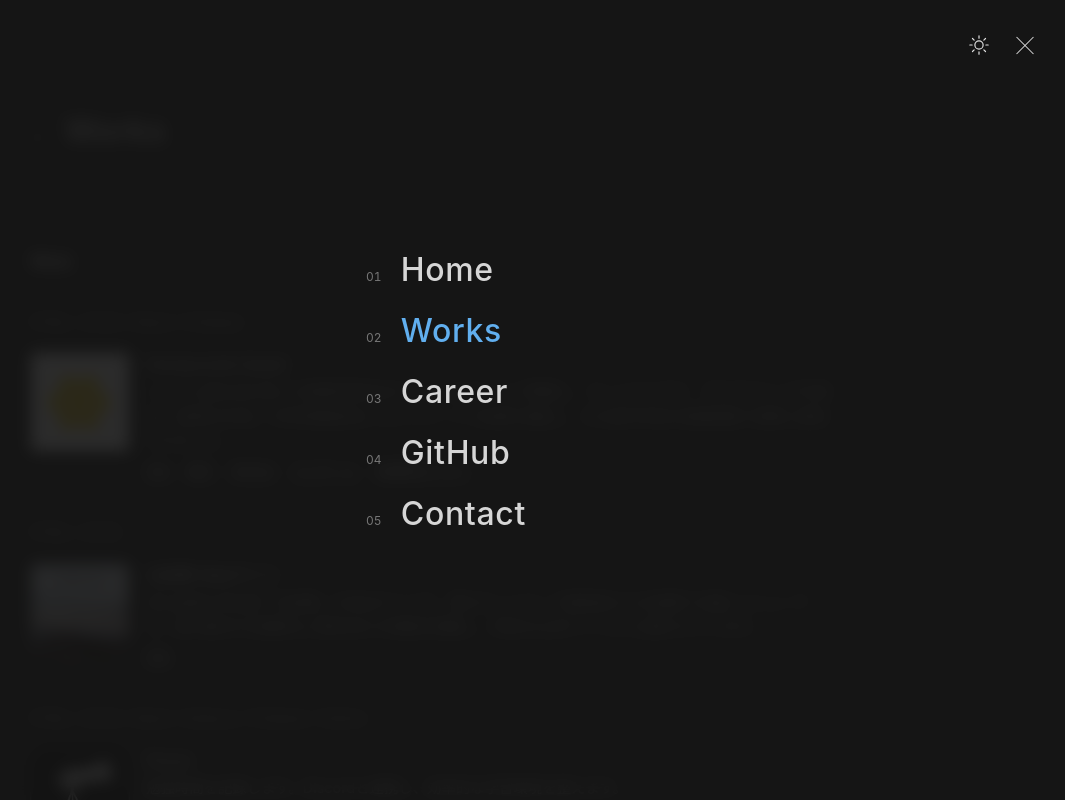
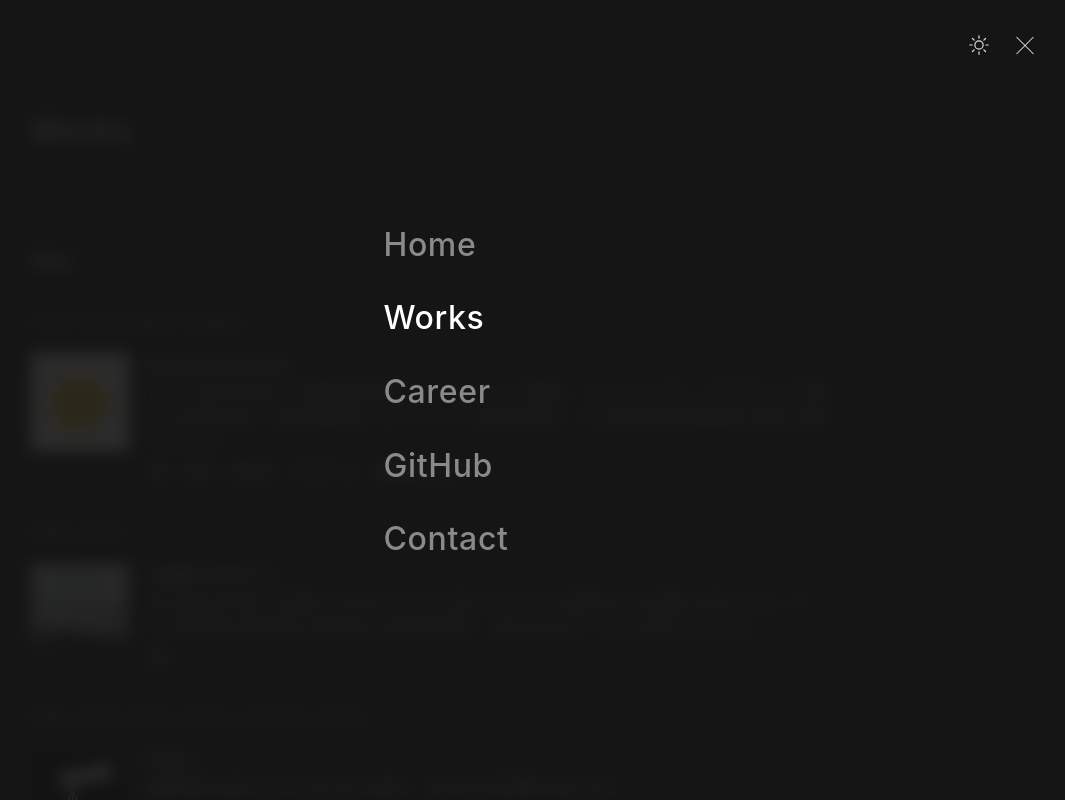
Before and after one commit to Izu-TABI/HomePage, a React (Create React App) app: page /works in a window 1280 px wide. Both pictures are taken after a click on the button 1235 px from the left and 45 px from the top of the page. Shown: the top 800 px of the page, without its empty margins (210-1275 px from the left). Built offline with nearby package versions, Linux system fonts and the light colour scheme; the HTML template or start-up script is replaced by a standard one.

Commit message:
chore: update design

```diff
--- a/src/App.css
+++ b/src/App.css
@@ -38,27 +38,18 @@
   list-style: none;
 }
 nav a {
-  display: flex;
-  align-items: baseline;
-  gap: 1.2em;
+  display: block;
   padding: 0.4em 0;
-  color: #515151;
+  font-size: 2rem;
+  font-weight: 500;
+  letter-spacing: 0.02em;
+  color: #8a8a8a;
   text-decoration: none;
   transition: color 0.2s;
 }
 nav a:hover,
 nav a.active {
-  color: #4078f2;
-}
-nav .nav-num {
-  font-size: 0.75rem;
-  font-variant-numeric: tabular-nums;
-  color: #9a9a9a;
-}
-nav .nav-label {
-  font-size: 2rem;
-  font-weight: 500;
-  letter-spacing: 0.02em;
+  color: #000000;
 }
 
 .open nav {
@@ -189,8 +180,8 @@
   transition: color 0.2s, border-color 0.2s;
 }
 .home-main .profile .profile-links a:hover {
-  color: rgb(78, 90, 149);
-  border-color: rgb(78, 90, 149);
+  color: #000000;
+  border-color: #000000;
 }
 @keyframes profileFadeIn {
   from {
@@ -357,20 +348,10 @@
   width: 75%;
   max-width: 800px;
   transform: translateX(-50%);
-  display: flex;
-  align-items: baseline;
-  gap: 1.2rem;
   font-size: 2rem;
   font-weight: 500;
   letter-spacing: 0.02em;
   color: #515151;
-}
-.main .title .title-num {
-  font-size: 0.75rem;
-  font-weight: 400;
-  letter-spacing: 0;
-  font-variant-numeric: tabular-nums;
-  color: #9a9a9a;
 }
 .main .contents {
   width: 100vw;
--- a/src/App.scss
+++ b/src/App.scss
@@ -42,32 +42,20 @@
   }
 
   a {
-    display: flex;
-    align-items: baseline;
-    gap: 1.2em;
+    display: block;
     padding: 0.4em 0;
-    color: #515151;
+    font-size: 2rem;
+    font-weight: 500;
+    letter-spacing: 0.02em;
+    color: #8a8a8a;
     text-decoration: none;
     transition: color 0.2s;
 
-    // 今いるページ（NavLink が .active を付ける）と、マウスを乗せたとき
+    // 今いるページ（NavLink が .active を付ける）と、マウスを乗せたときは差し色（ライトは黒・ダークは白）にする
     &:hover,
     &.active {
-      color: #4078f2;
+      color: #000000;
     }
-  }
-
-  // 項目の番号（エディタの行番号のように）
-  .nav-num {
-    font-size: 0.75rem;
-    font-variant-numeric: tabular-nums;
-    color: #9a9a9a;
-  }
-
-  .nav-label {
-    font-size: 2rem;
-    font-weight: 500;
-    letter-spacing: 0.02em;
   }
 }
 
@@ -224,8 +212,8 @@
         transition: color 0.2s, border-color 0.2s;
 
         &:hover {
-          color: rgb(78, 90, 149);
-          border-color: rgb(78, 90, 149);
+          color: #000000;
+          border-color: #000000;
         }
       }
     }
@@ -449,7 +437,7 @@
   height: 100vh;
 
   // 各ページのタイトル（PageTitle.jsx）
-  // メニューの項目と同じ書体・番号にして、本文（幅 75%・最大 800px）の左端にそろえる
+  // メニューの項目と同じ文字の大きさ・太さにして、本文（幅 75%・最大 800px）の左端にそろえる
   .title {
     position: absolute;
     top: 14%;
@@ -457,21 +445,10 @@
     width: 75%;
     max-width: 800px;
     transform: translateX(-50%);
-    display: flex;
-    align-items: baseline;
-    gap: 1.2rem;
     font-size: 2rem;
     font-weight: 500;
     letter-spacing: 0.02em;
     color: #515151;
-
-    .title-num {
-      font-size: 0.75rem;
-      font-weight: 400;
-      letter-spacing: 0;
-      font-variant-numeric: tabular-nums;
-      color: #9a9a9a;
-    }
   }
 
 
--- a/src/Career.css
+++ b/src/Career.css
@@ -39,10 +39,12 @@
 .main .contents .block-txt p.tit a {
   color: inherit;
   text-decoration: underline;
+  text-decoration-color: #b0b0b0;
   text-underline-offset: 3px;
 }
 .main .contents .block-txt p.tit a:hover {
-  color: rgb(78, 90, 149);
+  color: #000000;
+  text-decoration-color: #000000;
 }
 .main .contents .desc {
   margin: 4px 0 0;
--- a/src/Career.scss
+++ b/src/Career.scss
@@ -55,10 +55,13 @@
       a {
         color: inherit;
         text-decoration: underline;
+        text-decoration-color: #b0b0b0;
         text-underline-offset: 3px;
 
+        // マウスを乗せたら、文字と下線を差し色（ライトは黒・ダークは白）にする
         &:hover {
-          color: rgb(78, 90, 149);
+          color: #000000;
+          text-decoration-color: #000000;
         }
       }
     }
--- a/src/DarkMode.css
+++ b/src/DarkMode.css
@@ -19,17 +19,9 @@
   background-color: rgba(22, 22, 22, 0.9);
 }
 
-[data-theme="dark"] nav a {
-  color: #d6d6d6;
-}
-
 [data-theme="dark"] nav a:hover,
 [data-theme="dark"] nav a.active {
-  color: #61afef;
-}
-
-[data-theme="dark"] nav .nav-num {
-  color: #777777;
+  color: #ffffff;
 }
 
 [data-theme="dark"] .toggle-btn span {
@@ -55,17 +47,13 @@
 }
 
 [data-theme="dark"] .home-main .profile .profile-links a:hover {
-  color: #9aa6e6;
-  border-color: #9aa6e6;
+  color: #ffffff;
+  border-color: #ffffff;
 }
 
 /* ページタイトル */
 [data-theme="dark"] .main .title {
   color: #d6d6d6;
-}
-
-[data-theme="dark"] .main .title .title-num {
-  color: #777777;
 }
 
 /* Likes */
@@ -86,8 +74,13 @@
   color: #e0e0e0;
 }
 
+[data-theme="dark"] .main .contents .block-txt p.tit a {
+  text-decoration-color: #5a5a5a;
+}
+
 [data-theme="dark"] .main .contents .block-txt p.tit a:hover {
-  color: #9aa6e6;
+  color: #ffffff;
+  text-decoration-color: #ffffff;
 }
 
 [data-theme="dark"] .main .contents .desc {
@@ -122,10 +115,12 @@
 
 [data-theme="dark"] .main .contents .work-links a {
   color: #c8c8c8;
+  text-decoration-color: #5a5a5a;
 }
 
 [data-theme="dark"] .main .contents .work-links a:hover {
-  color: #9aa6e6;
+  color: #ffffff;
+  text-decoration-color: #ffffff;
 }
 
 /* テーマ切り替えボタン（ハンバーガーの左隣。出てくる動きもハンバーガーと同じ） */
--- a/src/Works.css
+++ b/src/Works.css
@@ -79,10 +79,12 @@
   overflow: visible;
   color: #515151;
   text-decoration: underline;
+  text-decoration-color: #b0b0b0;
   text-underline-offset: 3px;
 }
 .main .contents .work-links a:hover {
-  color: rgb(78, 90, 149);
+  color: #000000;
+  text-decoration-color: #000000;
 }
 
 @media (max-width: 480px) {
--- a/src/Works.scss
+++ b/src/Works.scss
@@ -101,10 +101,13 @@
       overflow: visible;
       color: #515151;
       text-decoration: underline;
+      text-decoration-color: #b0b0b0;
       text-underline-offset: 3px;
 
+      // マウスを乗せたら、文字と下線を差し色（ライトは黒・ダークは白）にする
       &:hover {
-        color: rgb(78, 90, 149);
+        color: #000000;
+        text-decoration-color: #000000;
       }
     }
   }
--- a/src/components/Hamburger.jsx
+++ b/src/components/Hamburger.jsx
@@ -42,21 +42,13 @@
     <div id='navArea' className={[open && 'open', instant && 'instant'].filter(Boolean).join(' ')}>
       <nav onClick={closeOnBackground}>
         <ul className="nav-list">
-          {menu.map((link, i) => {
-            const content = (
-              <>
-                <span className="nav-num">{String(i + 1).padStart(2, '0')}</span>
-                <span className="nav-label">{link.label}</span>
-              </>
-            );
-            return (
-              <li key={link.label}>
-                {link.href
-                  ? <a href={link.href} aria-label={link.label}>{content}</a>
-                  : <NavLink to={link.to} end onClick={(e) => goTo(e, link.to)} aria-label={link.label}>{content}</NavLink>}
-              </li>
-            );
-          })}
+          {menu.map((link) => (
+            <li key={link.label}>
+              {link.href
+                ? <a href={link.href}>{link.label}</a>
+                : <NavLink to={link.to} end onClick={(e) => goTo(e, link.to)}>{link.label}</NavLink>}
+            </li>
+          ))}
         </ul>
       </nav>
 
--- a/src/components/PageTitle.jsx
+++ b/src/components/PageTitle.jsx
@@ -1,15 +1,8 @@
 import React from 'react'
-import menu from '../menu'
 
-// 各ページのタイトル。メニューの項目と同じ番号・書体にして、メニューとページの見た目をそろえる
+// 各ページのタイトル。メニューの項目と同じ文字の大きさ・太さにして、メニューとページの見た目をそろえる
 function PageTitle({ children }) {
-  const index = menu.findIndex((item) => item.label === children)
-  return (
-    <h2 className="title">
-      {index >= 0 && <span className="title-num">{String(index + 1).padStart(2, '0')}</span>}
-      {children}
-    </h2>
-  )
+  return <h2 className="title">{children}</h2>
 }
 
 export default PageTitle
--- a/src/menu.js
+++ b/src/menu.js
@@ -1,5 +1,4 @@
-// メニューの項目（GitHub だけ外部リンク）
-// 番号はこの並び順で決まり、各ページのタイトル（PageTitle.jsx）にも同じ番号が出る
+// メニューの項目（GitHub だけ外部リンク）。この順番でメニューに並ぶ
 const menu = [
   { label: 'Home', to: '/' },
   { label: 'Works', to: '/works' },
```
